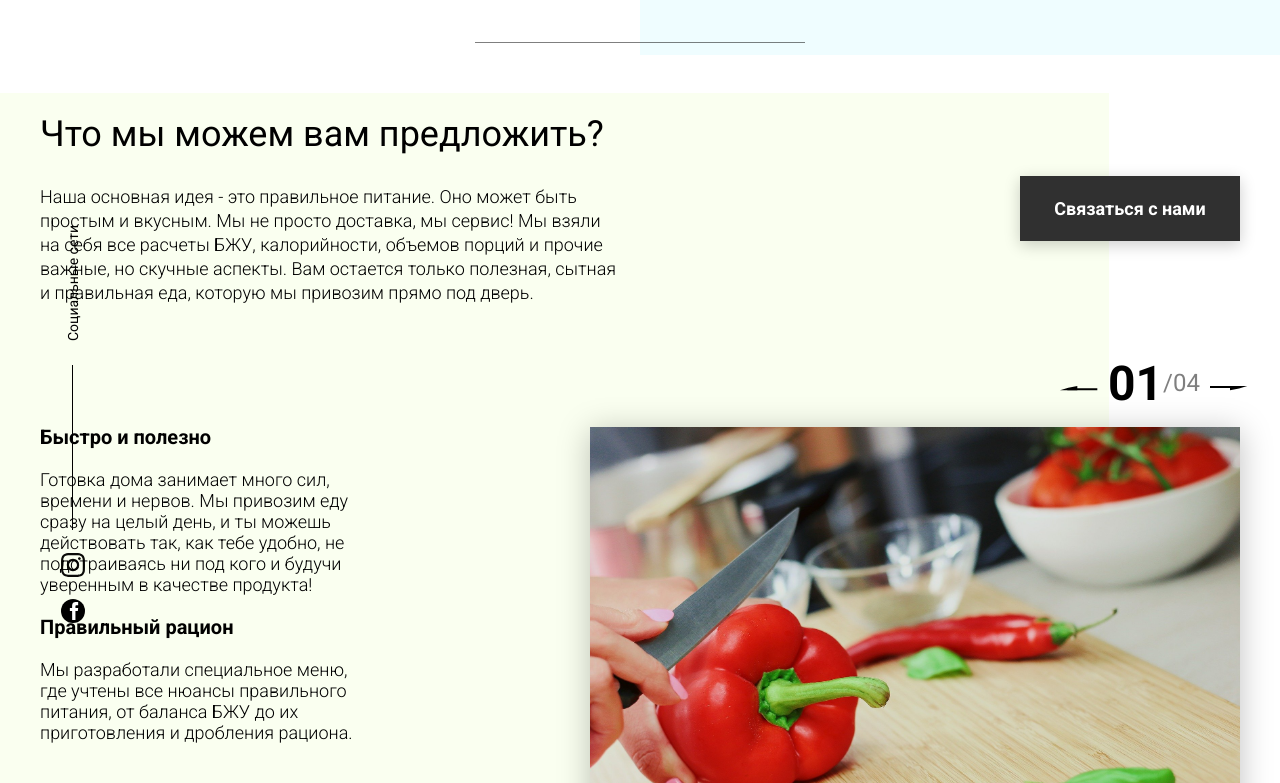
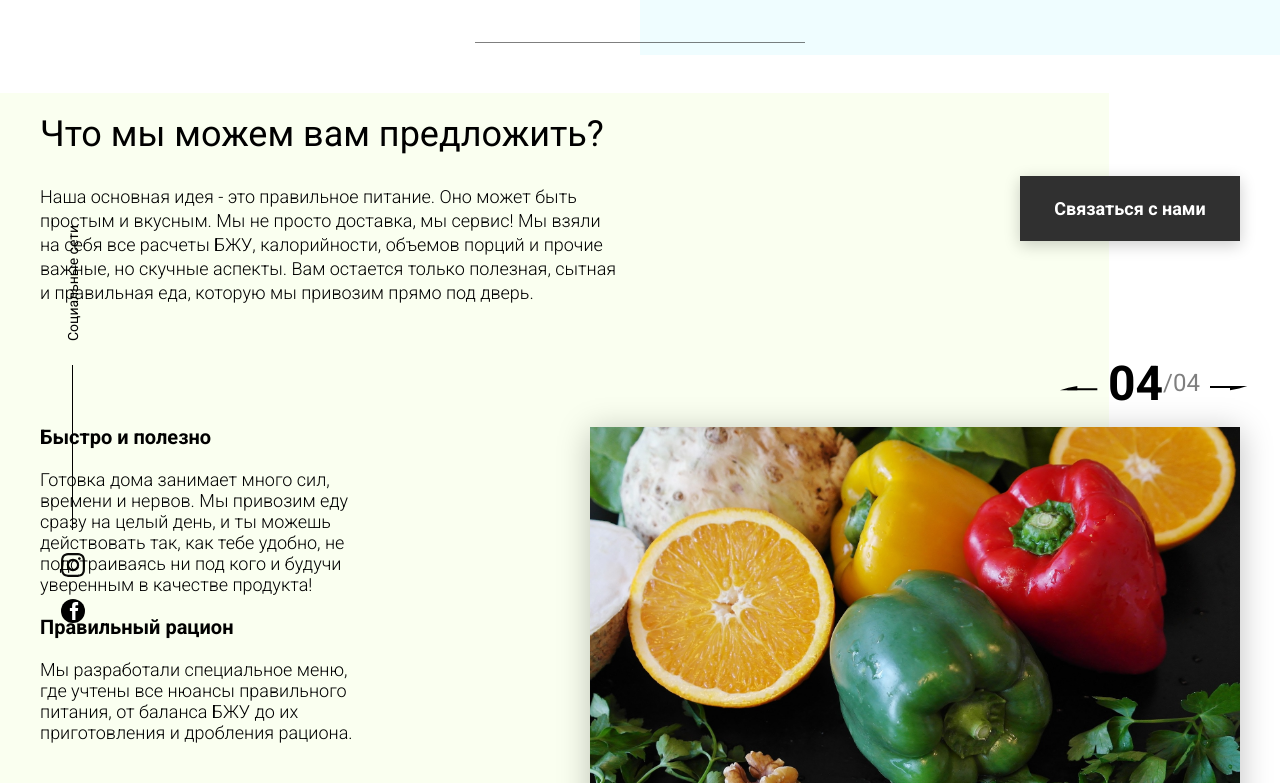
Before and after one commit to Mezin24/food_dist, a website: page index.html in a window 1280 px wide. Both pictures are taken after a click on the element 1079 px from the left and 1223 px from the top of the page. Shown: the part 840-1623 px from the top of the page. Drawn offline with Linux system fonts and the light colour scheme; no server answers.

Commit message:
change slider on carousel

```diff
--- a/index.html
+++ b/index.html
@@ -1,5 +1,6 @@
 <!DOCTYPE html>
 <html lang="en">
+
 <head>
   <meta charset="UTF-8" />
   <meta name="viewport" content="width=device-width, initial-scale=1.0" />
@@ -132,6 +133,7 @@
           </div>
         </div>
         <div class="offer__slider-wrapper">
+          <div class="offer__slider-inner">
             <div class="offer__slide">
               <img src="img/slider/pepper.jpg" alt="pepper" />
             </div>
@@ -148,6 +150,7 @@
         </div>
       </div>
     </div>
+  </div>
 
   <div class="divider"></div>
 
@@ -157,9 +160,7 @@
       <div class="calculating__field">
         <div class="calculating__subtitle">Ваш пол</div>
         <div class="calculating__choose" id="gender">
-            <div
-              class="calculating__choose-item calculating__choose-item_active"
-            >
+          <div class="calculating__choose-item calculating__choose-item_active">
             Женщина
           </div>
           <div class="calculating__choose-item">Мужчина</div>
@@ -167,24 +168,9 @@
 
         <div class="calculating__subtitle">Ваша конституция</div>
         <div class="calculating__choose calculating__choose_medium">
-            <input
-              type="text"
-              id="height"
-              placeholder="Введите рост"
-              class="calculating__choose-item"
-            />
-            <input
-              type="text"
-              id="weight"
-              placeholder="Введите вес"
-              class="calculating__choose-item"
-            />
-            <input
-              type="text"
-              id="age"
-              placeholder="Введите возраст"
-              class="calculating__choose-item"
-            />
+          <input type="text" id="height" placeholder="Введите рост" class="calculating__choose-item" />
+          <input type="text" id="weight" placeholder="Введите вес" class="calculating__choose-item" />
+          <input type="text" id="age" placeholder="Введите возраст" class="calculating__choose-item" />
         </div>
 
         <div class="calculating__subtitle">
@@ -194,10 +180,7 @@
           <div id="low" class="calculating__choose-item">
             Низкая активность
           </div>
-            <div
-              id="small"
-              class="calculating__choose-item calculating__choose-item_active"
-            >
+          <div id="small" class="calculating__choose-item calculating__choose-item_active">
             Невысокая активность
           </div>
           <div id="medium" class="calculating__choose-item">
@@ -271,20 +254,8 @@
     <div class="container">
       <div class="title">Заказывай пробный день прямо сейчас!</div>
       <form action="#" class="order__form">
-          <input
-            required
-            placeholder="Ваше имя"
-            name="name"
-            type="text"
-            class="order__input"
-          />
-          <input
-            required
-            placeholder="Ваш номер телефона"
-            name="phone"
-            type="phone"
-            class="order__input"
-          />
+        <input required placeholder="Ваше имя" name="name" type="text" class="order__input" />
+        <input required placeholder="Ваш номер телефона" name="phone" type="phone" class="order__input" />
         <img src="icons/right.svg" alt="right" />
         <button class="btn btn_dark btn_min">Перезвонить мне</button>
       </form>
@@ -357,24 +328,13 @@
           <div class="modal__title">
             Мы свяжемся с вами как можно быстрее!
           </div>
-            <input
-              required
-              placeholder="Ваше имя"
-              name="name"
-              type="text"
-              class="modal__input"
-            />
-            <input
-              required
-              placeholder="Ваш номер телефона"
-              name="phone"
-              type="phone"
-              class="modal__input"
-            />
+          <input required placeholder="Ваше имя" name="name" type="text" class="modal__input" />
+          <input required placeholder="Ваш номер телефона" name="phone" type="phone" class="modal__input" />
           <button class="btn btn_dark btn_min">Перезвонить мне</button>
         </form>
       </div>
     </div>
   </div>
 </body>
+
 </html>
--- a/js/script.js
+++ b/js/script.js
@@ -321,36 +321,82 @@ window.addEventListener('DOMContentLoaded', () => {
   const nextBtn = document.querySelector('.offer__slider-next');
   const currentLabel = document.getElementById('current');
   const totalLabel = document.getElementById('total');
-  let current = 0;
+  const slidesWrapper = document.querySelector('.offer__slider-wrapper');
+  const slidesField = document.querySelector('.offer__slider-inner');
+  const width = window.getComputedStyle(slidesWrapper).width;
+  let current = 1;
+  let offset = 0;
 
-  function hideSlides() {
-    slides.forEach((slide) => {
-      slide.classList.add('hide');
-      slide.classList.remove('show');
-    });
-  }
+  slidesField.style.width = 100 * slides.length + '%';
+  slidesField.style.display = 'flex';
+  slidesField.style.transition = 'all 0.5s';
+  slidesWrapper.style.overflow = 'hidden';
+  slides.forEach((slide) => (slide.style.width = width));
 
-  function displaySlide(num = 0) {
-    hideSlides();
-    currentLabel.textContent = addZero(num + 1);
-    totalLabel.textContent = addZero(slides.length);
-    slides[num].classList.remove('hide');
-    slides[num].classList.add('show');
-  }
+  totalLabel.textContent = addZero(slides.length);
+  currentLabel.textContent = addZero(current);
+
+  nextBtn.addEventListener('click', () => {
+    if (offset === parseFloat(width) * (slides.length - 1)) {
+      offset = 0;
+    } else {
+      offset += parseFloat(width);
+    }
+    slidesField.style.transform = `translateX(-${offset}px)`;
+
+    if (current === slides.length) {
+      current = 1;
+    } else {
+      current++;
+    }
+    currentLabel.textContent = addZero(current);
+  });
 
   prevBtn.addEventListener('click', () => {
-    if (current === 0) return;
+    if (offset === 0) {
+      offset = parseFloat(width) * (slides.length - 1);
+    } else {
+      offset -= parseFloat(width);
+    }
+    slidesField.style.transform = `translateX(-${offset}px)`;
 
-    current--;
-    displaySlide(current);
+    if (current === 1) {
+      current = slides.length;
+    } else {
+      current--;
+    }
+    currentLabel.textContent = addZero(current);
   });
 
-  nextBtn.addEventListener('click', () => {
-    if (current >= slides.length - 1) return;
+  ///////// simpl version SLIDER ///////////////////////
+  // function hideSlides() {
+  //   slides.forEach((slide) => {
+  //     slide.classList.add('hide');
+  //     slide.classList.remove('show');
+  //   });
+  // }
 
-    current++;
-    displaySlide(current);
-  });
+  // function displaySlide(num = 0) {
+  //   hideSlides();
+  //   currentLabel.textContent = addZero(num + 1);
+  //   totalLabel.textContent = addZero(slides.length);
+  //   slides[num].classList.remove('hide');
+  //   slides[num].classList.add('show');
+  // }
 
-  displaySlide();
+  // prevBtn.addEventListener('click', () => {
+  //   if (current === 0) return;
+
+  //   current--;
+  //   displaySlide(current);
+  // });
+
+  // nextBtn.addEventListener('click', () => {
+  //   if (current >= slides.length - 1) return;
+
+  //   current++;
+  //   displaySlide(current);
+  // });
+
+  // displaySlide();
 });
```
Also changed, not shown: 1 other file. Lines whose indentation alone changed are shown as unchanged.
